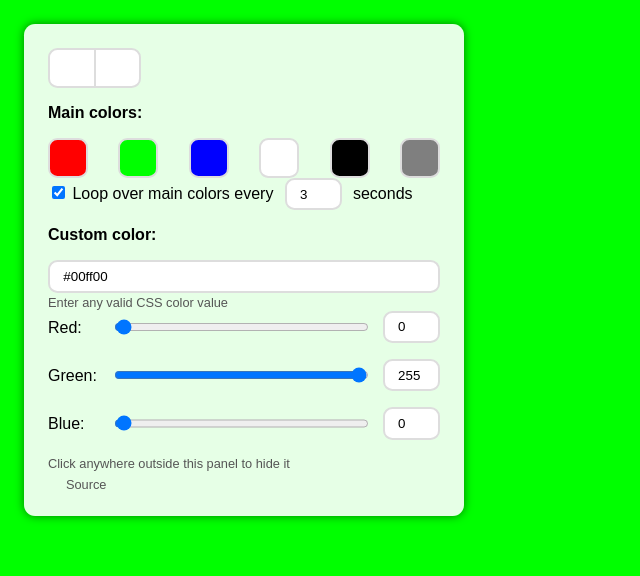
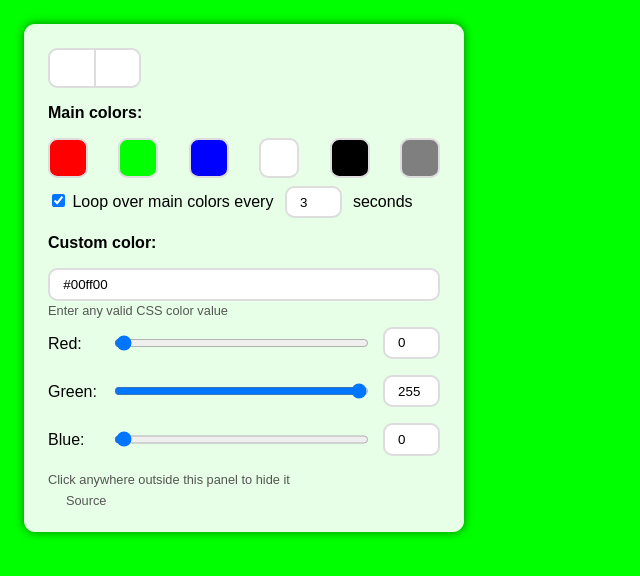
Before and after one commit to ralozkolya/screen-check-svelte, a Svelte app: page / in a window 1280 px wide. Shown: the top 576 px of the page, without its empty margins (0-640 px from the left). Built offline with nearby package versions, Linux system fonts and the light colour scheme; a web font is replaced by a local one.

Commit message:
Fix margin-bottom for .control children

```diff
--- a/src/components/App.svelte
+++ b/src/components/App.svelte
@@ -37,10 +37,6 @@
 		padding: 1.5em;
 		transition: transform .3s linear;
 		box-shadow: 0 0 10px rgba(0, 0, 0, .5);
-	}
-
-	.control > div:not(:last-child) {
-		margin-bottom: .5em;
 	}
 
 	.hidden {
--- a/src/css/app.css
+++ b/src/css/app.css
@@ -37,6 +37,10 @@ a {
     text-decoration: none;
 }
 
+.control > div:not(:last-child) {
+    margin-bottom: .5em;
+}
+
 .small {
     font-size: .8em;
     color: #555;
```
